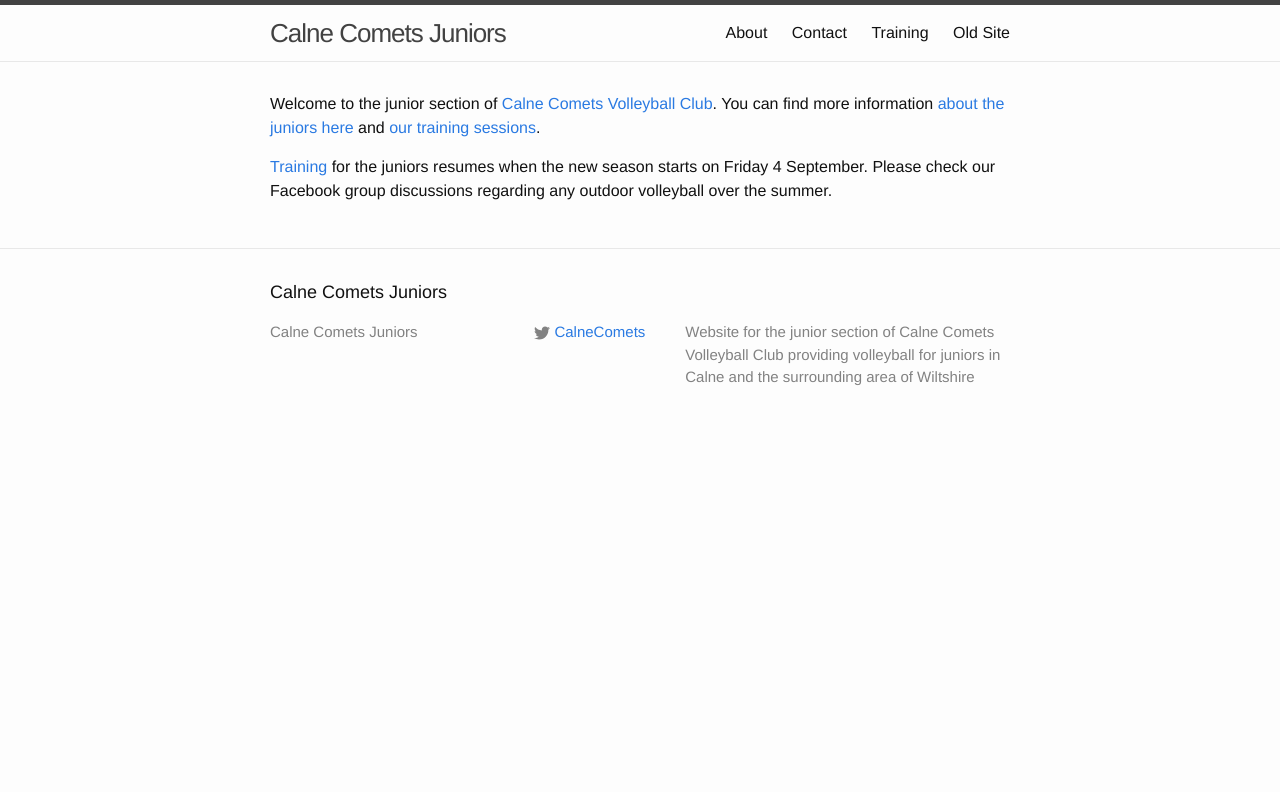
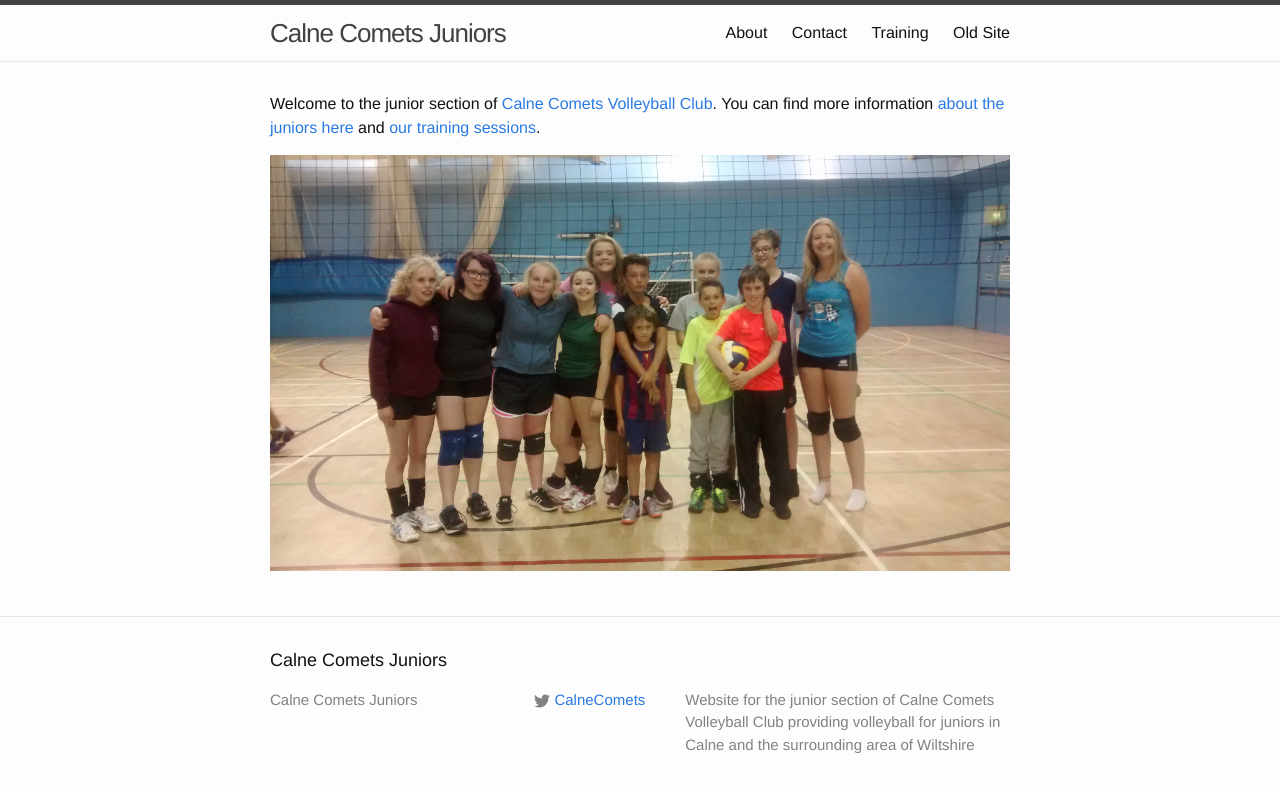
Before and after one commit to CalneComets/WebJuniors, a Jekyll site: the page built from index.md, in a window 1280 px wide. Shown: the top 792 px of the page. Built offline with Jekyll 4.4.1, drawn with Linux system fonts in a browser that asks for light colours.

Commit message:
Add picture of juniors to front page

```diff
--- a/index.md
+++ b/index.md
@@ -4,4 +4,4 @@ layout: default
 
 Welcome to the junior section of [Calne Comets Volleyball Club](http://www.calnecomets.co.uk/). You can find more information [about the juniors here](/about/) and [our training sessions](/training.html).
 
-[Training](/training.html) for the juniors resumes when the new season starts on Friday 4 September. Please check our Facebook group discussions regarding any outdoor volleyball over the summer.
+![Current squad](/images/IMG_20150904_200637543.jpg "The juniors after their first training session")
```
Also changed, not shown: images/IMG_20150904_200637543.jpg (added).
